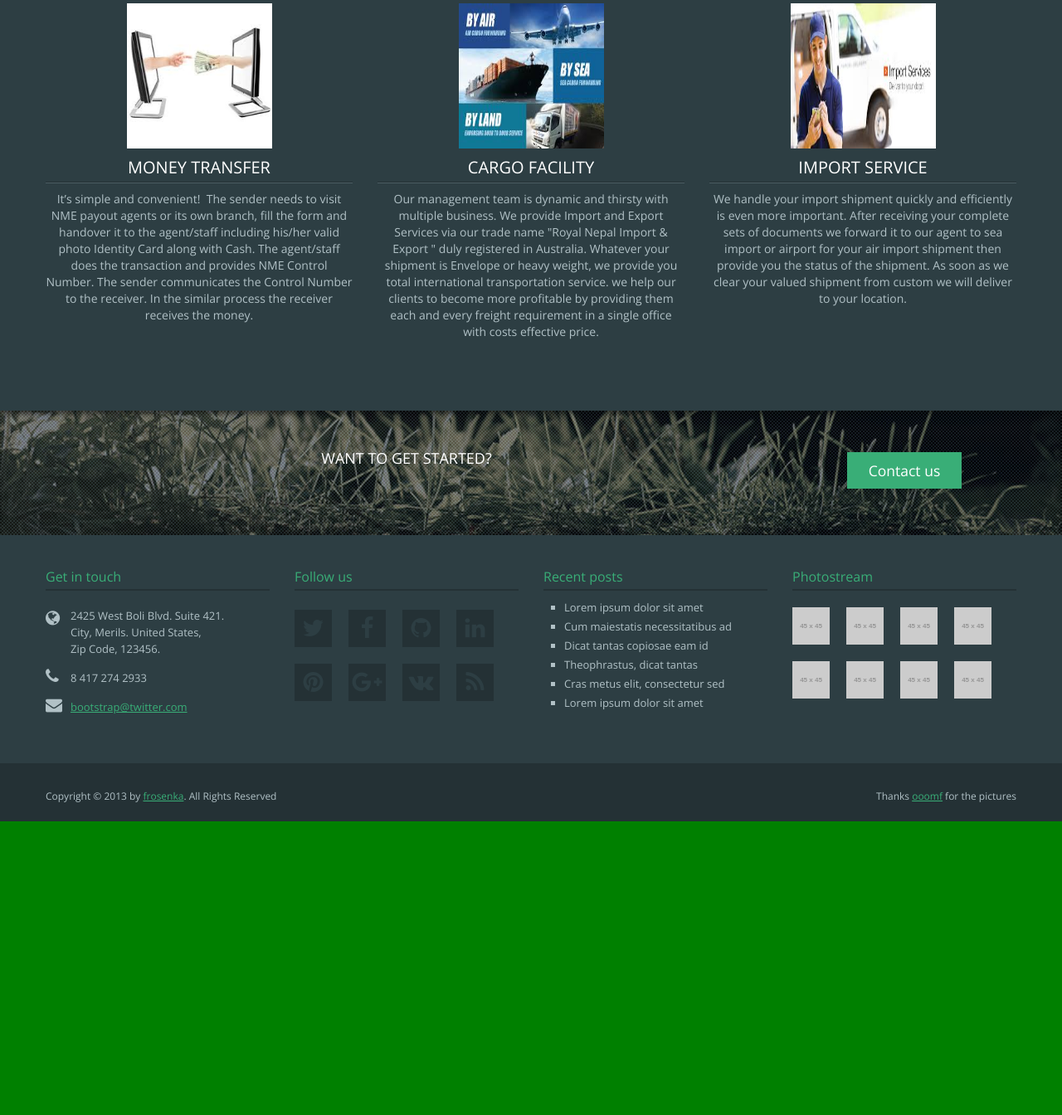
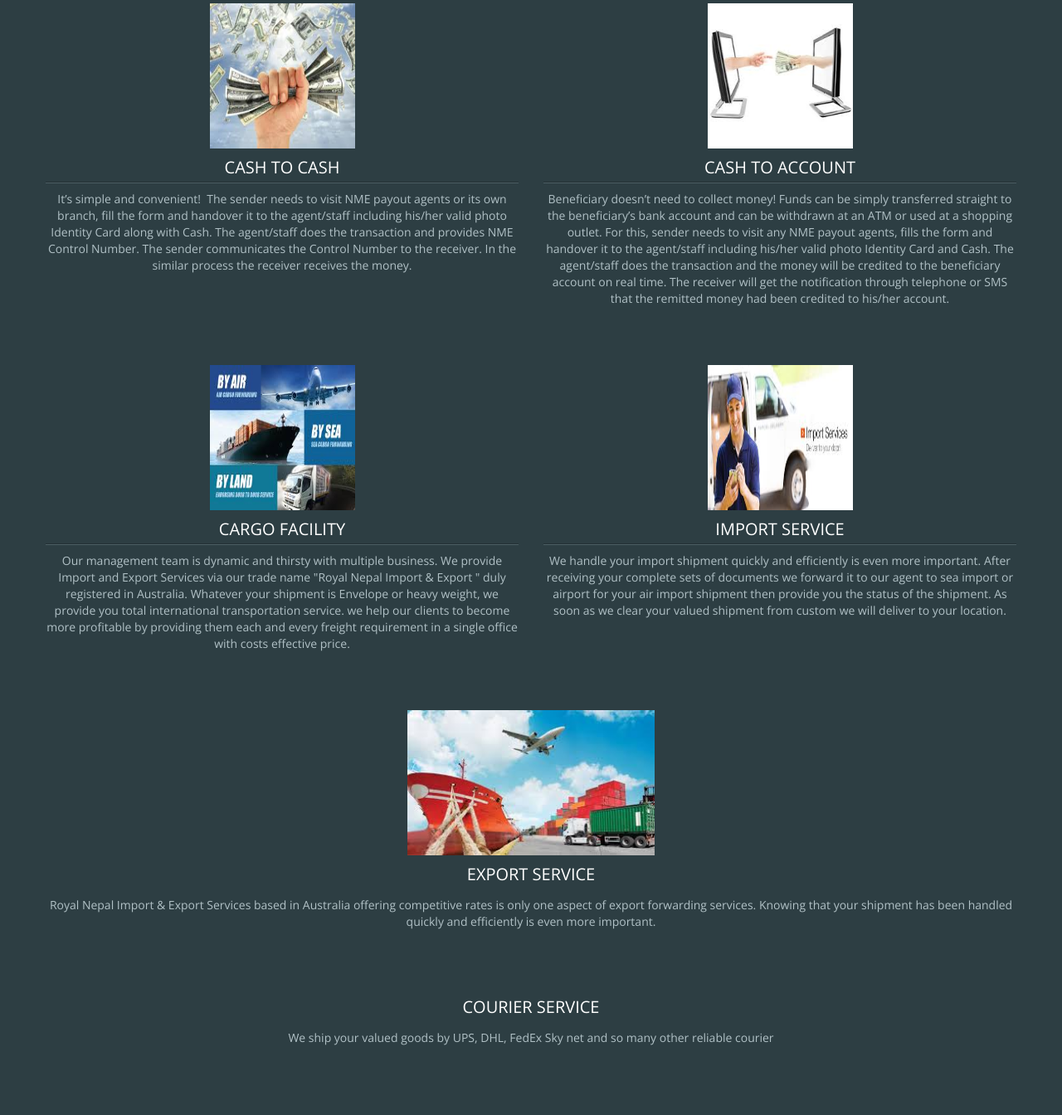
Before and after one commit to Bloodskate/nme, a plain HTML site: page services.html in a window 1280 px wide. Shown: the part 543-1887 px from the top of the page at 83% size. Before the commit the page ends 1533 px from the top, so only its background shows below. Drawn offline with nearby package versions, Linux system fonts and the light colour scheme; placeholder pictures from the web are drawn by us; a script that the page names is missing.

Commit message:
service page

```diff
--- a/services.html
+++ b/services.html
@@ -67,28 +67,47 @@
 					<h2 class="with-border">Our services <small class="color">/ What we can do</small></h2>
 					<p>With NME any one can send and receive money from different parts of Nepal and worldwide at competitive charges. </p>
 					<div class="row-fluid second-service">
-						<article class="span4">
-							<img src = "images/moneytransfer.jpg" style="height:175px;width: 175px";>
-							<h3 class="with-border">Money Transfer</h3>
+						<article class="span6">
+							<img src = "images/cashtocash.jpg" style="height:175px;width: 175px";>
+							<h3 class="with-border">Cash to cash</h3>
 							<p>It’s simple and convenient!  The sender needs to visit NME  payout agents or its own branch, fill the form and handover it to the agent/staff including his/her valid photo Identity Card along with Cash. The agent/staff does the transaction and provides NME  Control Number. The sender communicates the Control Number to the receiver. In the similar process the receiver receives the money.</p>
 						</article>
-						<article class="span4">
-
+                        <article class="span6">
+                            <img src="images/cashtoacc.jpg" style="height:175px;weidth: 175px";>
+                            <h3 class="with-border">Cash to account</h3>
+                            <p>Beneficiary doesn’t need to collect money! Funds can be simply transferred straight to the beneficiary’s bank account and can be withdrawn at an ATM or used at a shopping outlet. For this, sender needs to visit any NME  payout agents, fills the form and handover it to the agent/staff including his/her valid photo Identity Card and Cash. The agent/staff does the transaction and the money will be credited to the beneficiary account on real time. The receiver will get the notification through telephone or SMS that the remitted money had been credited to his/her account.</p>
+                        </article>
+                        </div>
+                        <div class="row-fluid second-service">
+						<article class="span6">
 							<img src = "images/cargo.jpg" style="height:175px;width: 175px";>
 							<h3 class="with-border">Cargo Facility</h3>
 							<p>Our management team is dynamic and thirsty with multiple business. We provide Import and Export Services via our trade name  "Royal Nepal Import & Export " duly registered in Australia.
 							Whatever your shipment is Envelope or heavy weight, we provide you total international transportation service. we help our clients to become more profitable by providing them each and every freight requirement in a single office with costs effective price.</p>
 						</article>
-						<article class="span4">
+						<article class="span6">
 							<img src = "images/abc.jpg" style="height:175px;width:175px";>
 							<h3 class="with-border">Import Service</h3>
 							<p>We handle your import shipment quickly and efficiently is even more important. After receiving your complete sets of documents we forward it to our agent to sea import or airport for your air import shipment then provide you the status of the shipment. As soon as we clear your valued shipment from custom we will deliver to your location.  </p>
 						</article>
 					</div>
+                    <div class="row-fluid second-service">
+                        <article class = "span12">
+                      <img src="images/exportser.jpg" style="height:175px;width 175px";>
+                        <h3>Export Service</h3>
+                            <p>Royal Nepal Import & Export Services based in Australia offering competitive rates is only one aspect of export forwarding services. Knowing that your shipment has been handled quickly and efficiently is even more important.</p>
+                        </article>
+                    </div>
+                    <div class="row-fluid second-service">
+                        <article class="span12">
+                        <h3>Courier Service</h3>
+                            <p>We ship your valued goods by UPS, DHL, FedEx Sky net and so many other reliable courier
+</p>
+                        </article>
+                    </div>
 				</div>
 			</div>
-
-		</section>
+</section>
 
 		<div class="bottom-parallax small-view" style="background-image: url(images/bg1.jpg);">
 			<div class="black-bg">
```
Also changed, not shown: index.html (+1 -1 lines), images/cashtoacc.jpg (added), images/cashtocash.jpg (added), images/exportser.jpg (added).
